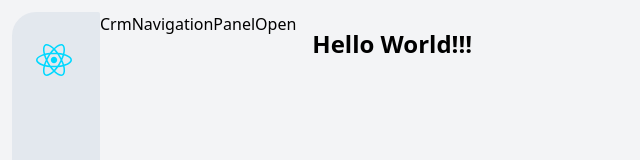
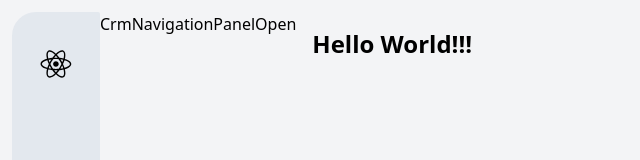
Before and after one commit to DeFosu/CrmNavigationPanel, a React (Vite) app: page / in a window 1280 px wide. Shown: the top 160 px of the page, without its empty margins (0-640 px from the left). Built offline with nearby package versions, Linux system fonts and the light colour scheme.

Commit message:
feat: Create Logo.tsx component

```diff
--- a/src/components/Logo/Logo.tsx
+++ b/src/components/Logo/Logo.tsx
@@ -1,10 +1,10 @@
+import { DiReact } from "react-icons/di";
 import React from "react";
-import reactLogo from "../../assets/react.svg";
 
 const Logo: React.FC = () => {
     return (
-        <div className="w-10 h-10">
-            <img src={reactLogo} alt="" className="object-cove aspect-square" />
+        <div>
+            <DiReact size={40} />
         </div>
     );
 };
```
